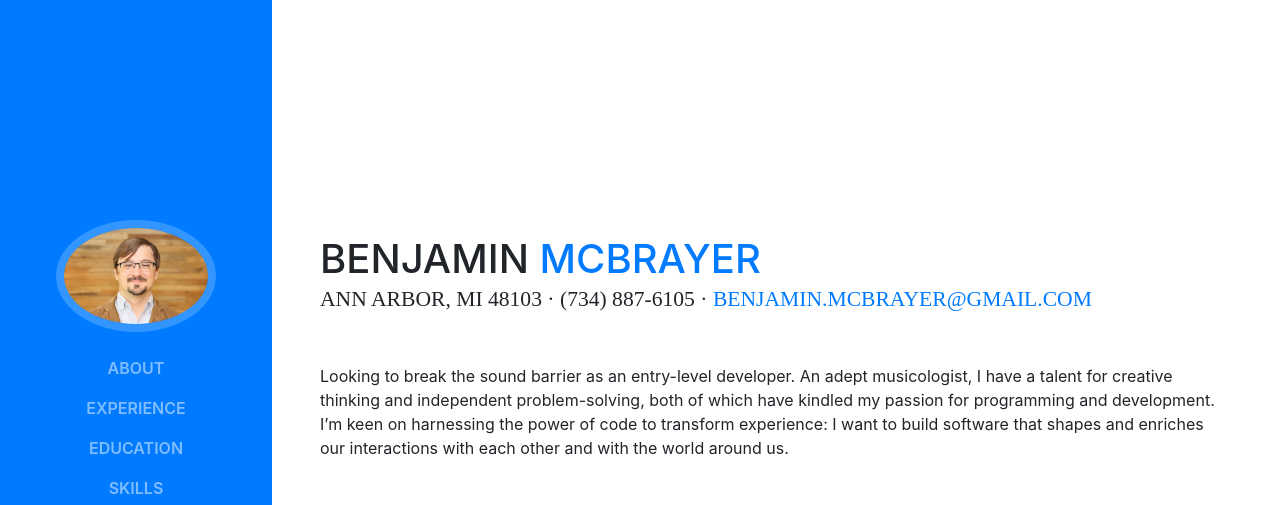
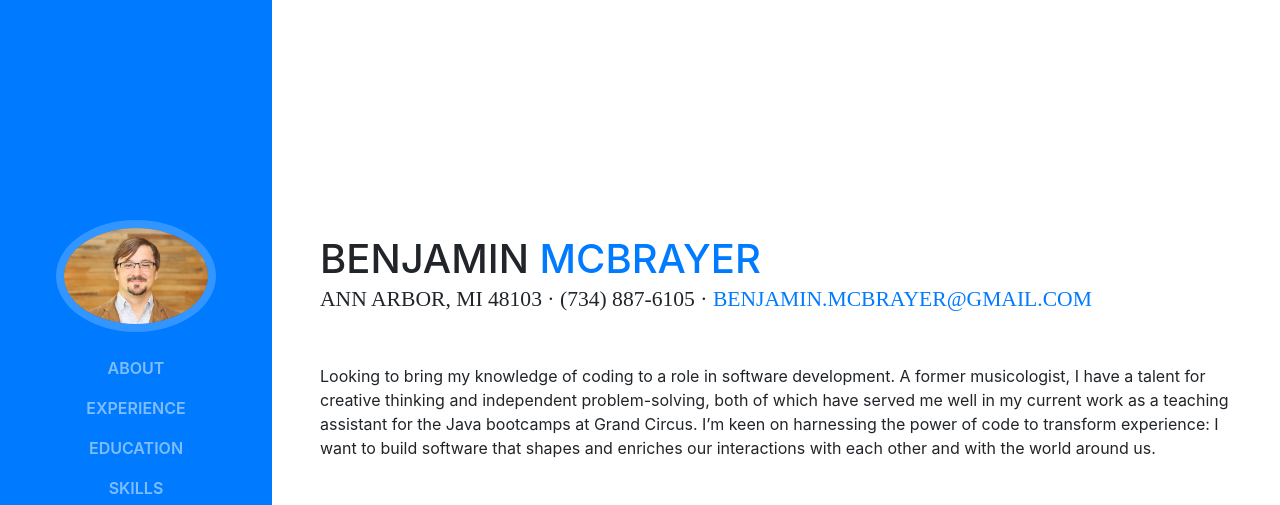
Before and after one commit to BenjaminMcBrayer/BenjaminMcBrayer.github.io, a website with bundled scripts: page index.html in a window 1280 px wide. Shown: the top 505 px of the page. Built offline with nearby package versions, Linux system fonts and the light colour scheme; a web font is replaced by a local one.

Commit message:
Update index.html

```diff
--- a/index.html
+++ b/index.html
@@ -72,7 +72,7 @@
           <div class="subheading mb-5">Ann Arbor, MI 48103 · (734) 887-6105 ·
             <a href="mailto:name@email.com">benjamin.mcbrayer@gmail.com</a>
           </div>
-          <p class="mb-5">Looking to break the sound barrier as an entry-level developer. An adept musicologist, I have a talent for creative thinking and independent problem-solving, both of which have kindled my passion for programming and development. I’m keen on harnessing the power of code to transform experience: I want to build software that shapes and enriches our interactions with each other and with the world around us.</p>
+          <p class="mb-5">Looking to bring my knowledge of coding to a role in software development. A former musicologist, I have a talent for creative thinking and independent problem-solving, both of which have served me well in my current work as a teaching assistant for the Java bootcamps at Grand Circus. I’m keen on harnessing the power of code to transform experience: I want to build software that shapes and enriches our interactions with each other and with the world around us.</p>
           <ul class="list-inline list-social-icons mb-0">
             <!-- <li class="list-inline-item">
               <a href="#">
```
